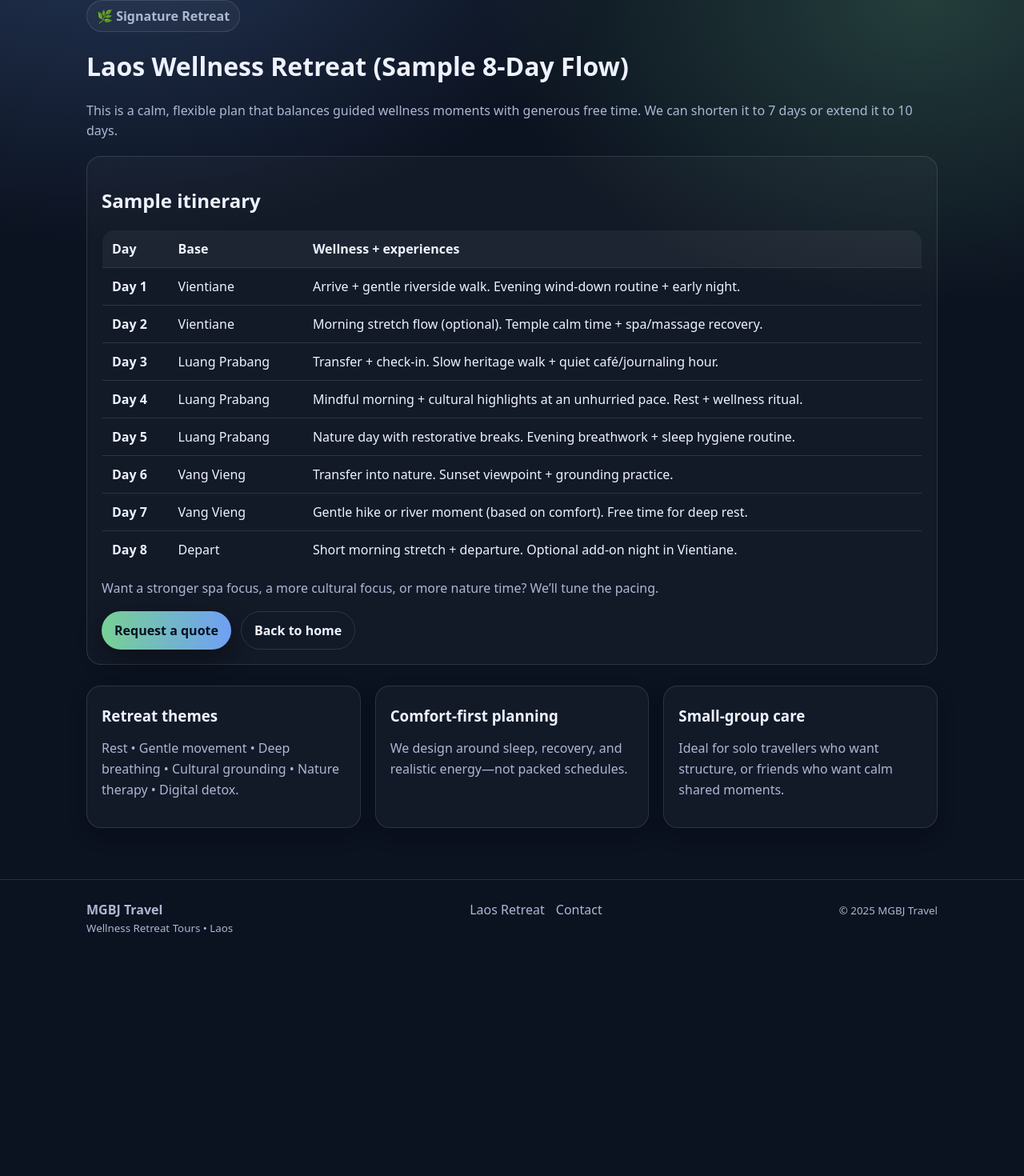
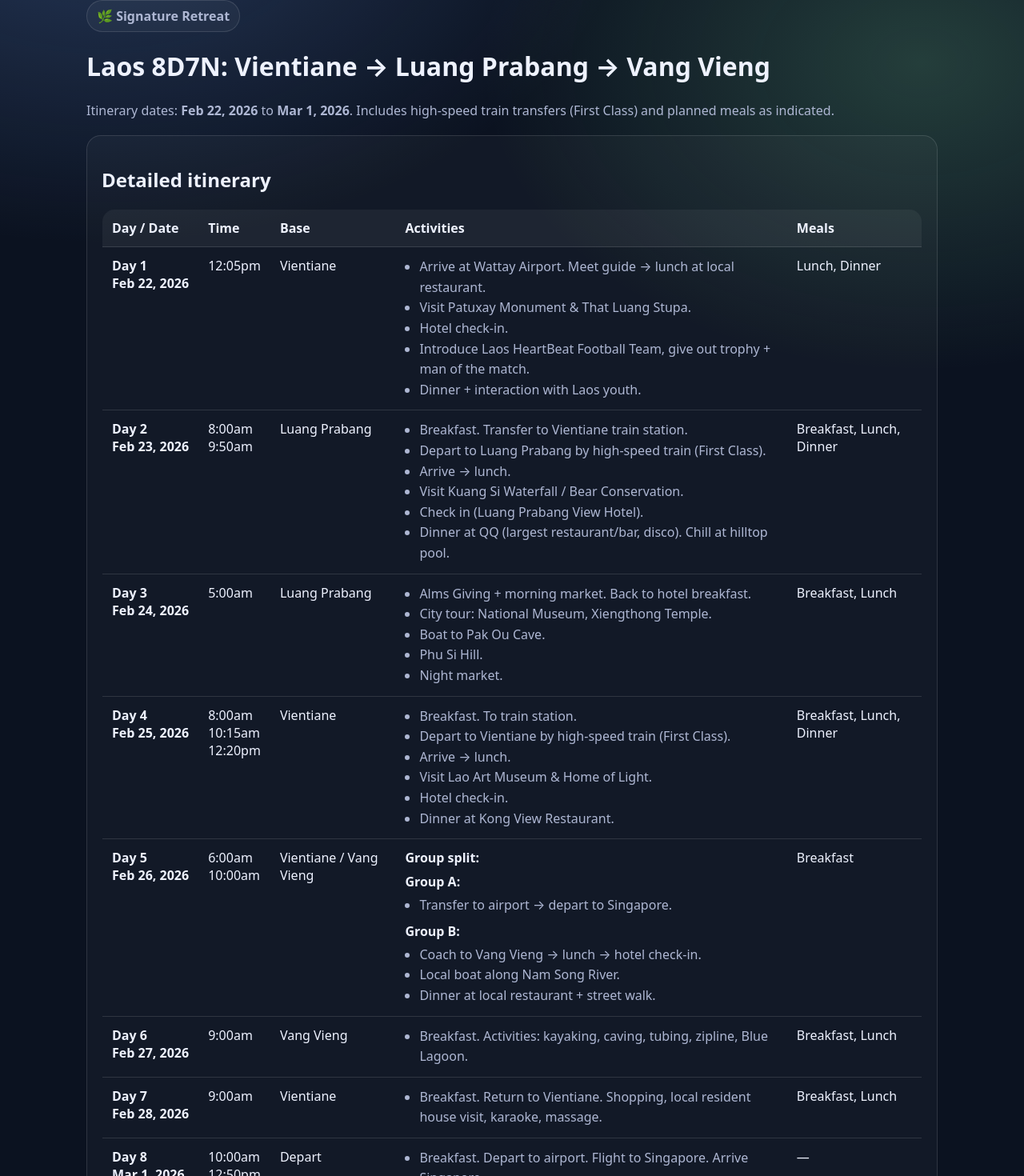
Before and after one commit to jgtann/mgbjtravel, a React (Vite) app: page /laos in a window 1280 px wide. Shown: the part 135-1605 px from the top of the page at 80% size. Before the commit the page ends 1331 px from the top, so only its background shows below. Built offline with nearby package versions, Linux system fonts and the light colour scheme.

Commit message:
laos retreat page changed

```diff
--- a/src/pages/LaosRetreat.jsx
+++ b/src/pages/LaosRetreat.jsx
@@ -1,69 +1,198 @@
 import React from "react";
 import { Link } from "react-router-dom";
+
+const itinerary = [
+  {
+    dayLabel: "Day 1",
+    date: "Feb 22, 2026",
+    time: ["12:05pm"],
+    base: "Vientiane",
+    activities: [
+      "Arrive at Wattay Airport. Meet guide → lunch at local restaurant.",
+      "Visit Patuxay Monument & That Luang Stupa.",
+      "Hotel check-in.",
+      "Introduce Laos HeartBeat Football Team, give out trophy + man of the match.",
+      "Dinner + interaction with Laos youth.",
+    ],
+    meals: "Lunch, Dinner",
+  },
+  {
+    dayLabel: "Day 2",
+    date: "Feb 23, 2026",
+    time: ["8:00am", "9:50am"],
+    base: "Luang Prabang",
+    activities: [
+      "Breakfast. Transfer to Vientiane train station.",
+      "Depart to Luang Prabang by high-speed train (First Class).",
+      "Arrive → lunch.",
+      "Visit Kuang Si Waterfall / Bear Conservation.",
+      "Check in (Luang Prabang View Hotel).",
+      "Dinner at QQ (largest restaurant/bar, disco). Chill at hilltop pool.",
+    ],
+    meals: "Breakfast, Lunch, Dinner",
+  },
+  {
+    dayLabel: "Day 3",
+    date: "Feb 24, 2026",
+    time: ["5:00am"],
+    base: "Luang Prabang",
+    activities: [
+      "Alms Giving + morning market. Back to hotel breakfast.",
+      "City tour: National Museum, Xiengthong Temple.",
+      "Boat to Pak Ou Cave.",
+      "Phu Si Hill.",
+      "Night market.",
+    ],
+    meals: "Breakfast, Lunch",
+  },
+  {
+    dayLabel: "Day 4",
+    date: "Feb 25, 2026",
+    time: ["8:00am", "10:15am", "12:20pm"],
+    base: "Vientiane",
+    activities: [
+      "Breakfast. To train station.",
+      "Depart to Vientiane by high-speed train (First Class).",
+      "Arrive → lunch.",
+      "Visit Lao Art Museum & Home of Light.",
+      "Hotel check-in.",
+      "Dinner at Kong View Restaurant.",
+    ],
+    meals: "Breakfast, Lunch, Dinner",
+  },
+  {
+    dayLabel: "Day 5",
+    date: "Feb 26, 2026",
+    time: ["6:00am", "10:00am"],
+    base: "Vientiane / Vang Vieng",
+    // Special: split groups
+    groupSplit: {
+      title: "Group split",
+      groups: [
+        {
+          name: "Group A",
+          items: ["Transfer to airport → depart to Singapore."],
+        },
+        {
+          name: "Group B",
+          items: [
+            "Coach to Vang Vieng → lunch → hotel check-in.",
+            "Local boat along Nam Song River.",
+            "Dinner at local restaurant + street walk.",
+          ],
+        },
+      ],
+    },
+    meals: "Breakfast",
+  },
+  {
+    dayLabel: "Day 6",
+    date: "Feb 27, 2026",
+    time: ["9:00am"],
+    base: "Vang Vieng",
+    activities: ["Breakfast. Activities: kayaking, caving, tubing, zipline, Blue Lagoon."],
+    meals: "Breakfast, Lunch",
+  },
+  {
+    dayLabel: "Day 7",
+    date: "Feb 28, 2026",
+    time: ["9:00am"],
+    base: "Vientiane",
+    activities: ["Breakfast. Return to Vientiane. Shopping, local resident house visit, karaoke, massage."],
+    meals: "Breakfast, Lunch",
+  },
+  {
+    dayLabel: "Day 8",
+    date: "Mar 1, 2026",
+    time: ["10:00am", "12:50pm", "5:00pm"],
+    base: "Depart",
+    activities: ["Breakfast. Depart to airport. Flight to Singapore. Arrive Singapore."],
+    meals: "—",
+  },
+];
+
+function renderCellLines(lines) {
+  if (!lines || lines.length === 0) return null;
+  if (lines.length === 1) return lines[0];
+  return (
+    <>
+      {lines.map((t, idx) => (
+        <React.Fragment key={`${t}-${idx}`}>
+          {t}
+          {idx < lines.length - 1 ? <br /> : null}
+        </React.Fragment>
+      ))}
+    </>
+  );
+}
 
 export default function LaosRetreat() {
   return (
     <main className="section">
       <div className="container">
         <span className="badge">🌿 Signature Retreat</span>
-        <h1>Laos Wellness Retreat (Sample 8-Day Flow)</h1>
+        <h1>Laos 8D7N: Vientiane → Luang Prabang → Vang Vieng</h1>
         <p>
-          This is a calm, flexible plan that balances guided wellness moments with generous free time.
-          We can shorten it to 7 days or extend it to 10 days.
+          Itinerary dates: <b>Feb 22, 2026</b> to <b>Mar 1, 2026</b>. Includes high-speed train transfers
+          (First Class) and planned meals as indicated.
         </p>
 
         <div className="panel" style={{ marginTop: 18 }}>
-          <h2>Sample itinerary</h2>
+          <h2>Detailed itinerary</h2>
 
-          <table className="itinerary" aria-label="Sample itinerary table">
+          <table className="itinerary" aria-label="Laos 8D7N itinerary table">
             <thead>
               <tr>
-                <th>Day</th>
+                <th>Day / Date</th>
+                <th>Time</th>
                 <th>Base</th>
-                <th>Wellness + experiences</th>
+                <th>Activities</th>
+                <th>Meals</th>
               </tr>
             </thead>
+
             <tbody>
-              <tr>
-                <td className="day">Day 1</td>
-                <td>Vientiane</td>
-                <td>Arrive + gentle riverside walk. Evening wind-down routine + early night.</td>
-              </tr>
-              <tr>
-                <td className="day">Day 2</td>
-                <td>Vientiane</td>
-                <td>Morning stretch flow (optional). Temple calm time + spa/massage recovery.</td>
-              </tr>
-              <tr>
-                <td className="day">Day 3</td>
-                <td>Luang Prabang</td>
-                <td>Transfer + check-in. Slow heritage walk + quiet café/journaling hour.</td>
-              </tr>
-              <tr>
-                <td className="day">Day 4</td>
-                <td>Luang Prabang</td>
-                <td>Mindful morning + cultural highlights at an unhurried pace. Rest + wellness ritual.</td>
-              </tr>
-              <tr>
-                <td className="day">Day 5</td>
-                <td>Luang Prabang</td>
-                <td>Nature day with restorative breaks. Evening breathwork + sleep hygiene routine.</td>
-              </tr>
-              <tr>
-                <td className="day">Day 6</td>
-                <td>Vang Vieng</td>
-                <td>Transfer into nature. Sunset viewpoint + grounding practice.</td>
-              </tr>
-              <tr>
-                <td className="day">Day 7</td>
-                <td>Vang Vieng</td>
-                <td>Gentle hike or river moment (based on comfort). Free time for deep rest.</td>
-              </tr>
-              <tr>
-                <td className="day">Day 8</td>
-                <td>Depart</td>
-                <td>Short morning stretch + departure. Optional add-on night in Vientiane.</td>
-              </tr>
+              {itinerary.map((row) => (
+                <tr key={`${row.dayLabel}-${row.date}`}>
+                  <td className="day">
+                    {row.dayLabel}
+                    <br />
+                    {row.date}
+                  </td>
+
+                  <td>{renderCellLines(row.time)}</td>
+
+                  <td>{row.base}</td>
+
+                  <td>
+                    {row.activities?.length ? (
+                      <ul style={{ margin: 0, paddingLeft: 18, color: "var(--muted)", lineHeight: 1.6 }}>
+                        {row.activities.map((item, idx) => (
+                          <li key={`${row.dayLabel}-act-${idx}`}>{item}</li>
+                        ))}
+                      </ul>
+                    ) : null}
+
+                    {row.groupSplit ? (
+                      <div style={{ marginTop: row.activities?.length ? 10 : 0 }}>
+                        <b>{row.groupSplit.title}:</b>
+                        {row.groupSplit.groups.map((g, gIdx) => (
+                          <div key={`${row.dayLabel}-group-${gIdx}`} style={{ marginTop: 8 }}>
+                            <b>{g.name}:</b>
+                            <ul style={{ margin: "6px 0 0", paddingLeft: 18, color: "var(--muted)", lineHeight: 1.6 }}>
+                              {g.items.map((gi, giIdx) => (
+                                <li key={`${row.dayLabel}-${g.name}-item-${giIdx}`}>{gi}</li>
+                              ))}
+                            </ul>
+                          </div>
+                        ))}
+                      </div>
+                    ) : null}
+                  </td>
+
+                  <td>{row.meals}</td>
+                </tr>
+              ))}
             </tbody>
           </table>
 
@@ -83,16 +212,18 @@ export default function LaosRetreat() {
 
         <div className="grid cards section" style={{ padding: "26px 0 0" }}>
           <article className="card">
-            <h3>Retreat themes</h3>
-            <p>Rest • Gentle movement • Deep breathing • Cultural grounding • Nature therapy • Digital detox.</p>
+            <h3>Trip highlights</h3>
+            <p>Patuxay • That Luang • Kuang Si Waterfall • Pak Ou Cave • Phu Si Hill • Nam Song River • Blue Lagoon</p>
           </article>
+
           <article className="card">
-            <h3>Comfort-first planning</h3>
-            <p>We design around sleep, recovery, and realistic energy—not packed schedules.</p>
+            <h3>Transport</h3>
+            <p>High-speed train transfers between Vientiane and Luang Prabang (First Class) + coach transfers.</p>
           </article>
+
           <article className="card">
-            <h3>Small-group care</h3>
-            <p>Ideal for solo travellers who want structure, or friends who want calm shared moments.</p>
+            <h3>Good to know</h3>
+            <p>Meals are included only where indicated. Group A / Group B split happens on Day 5.</p>
           </article>
         </div>
       </div>
```
